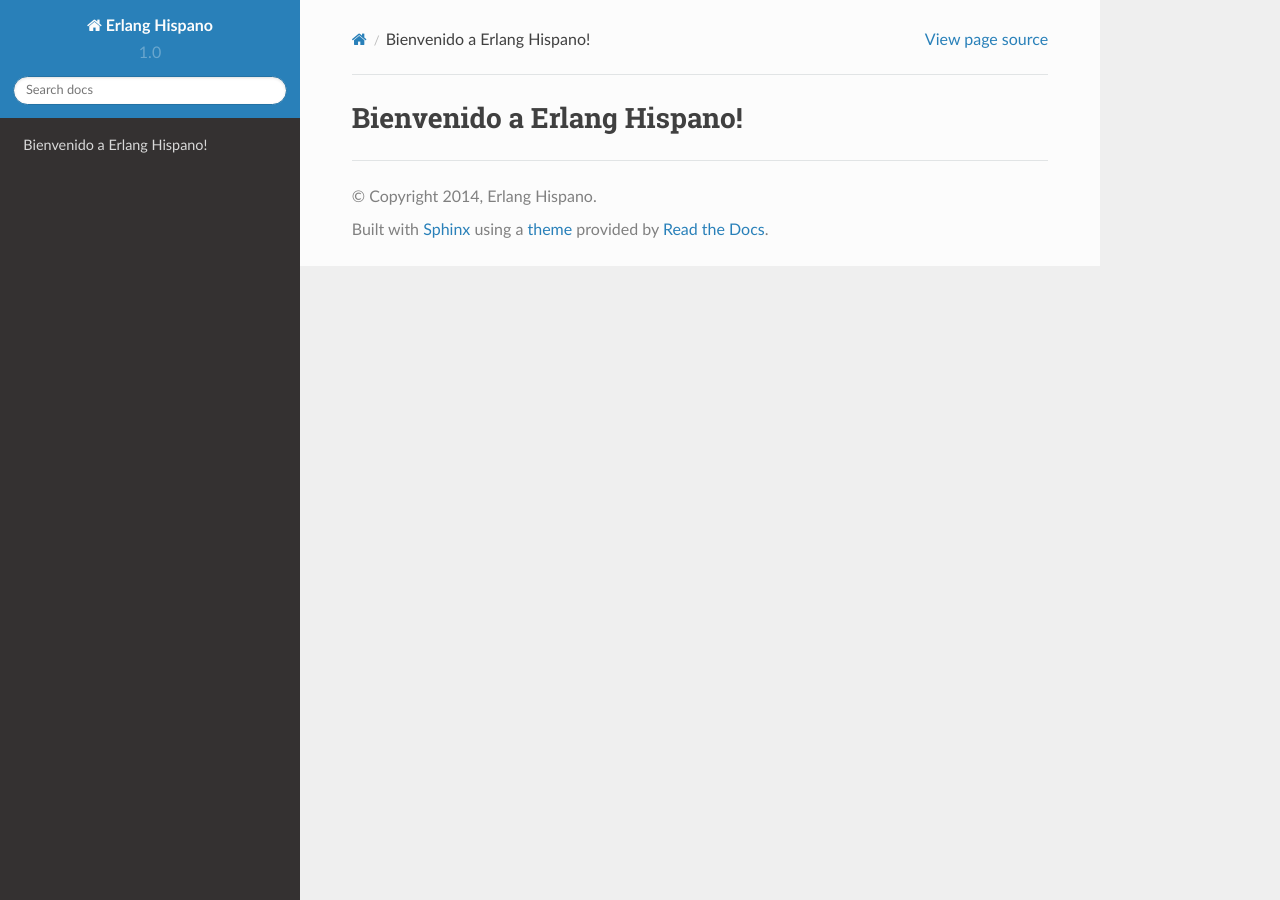
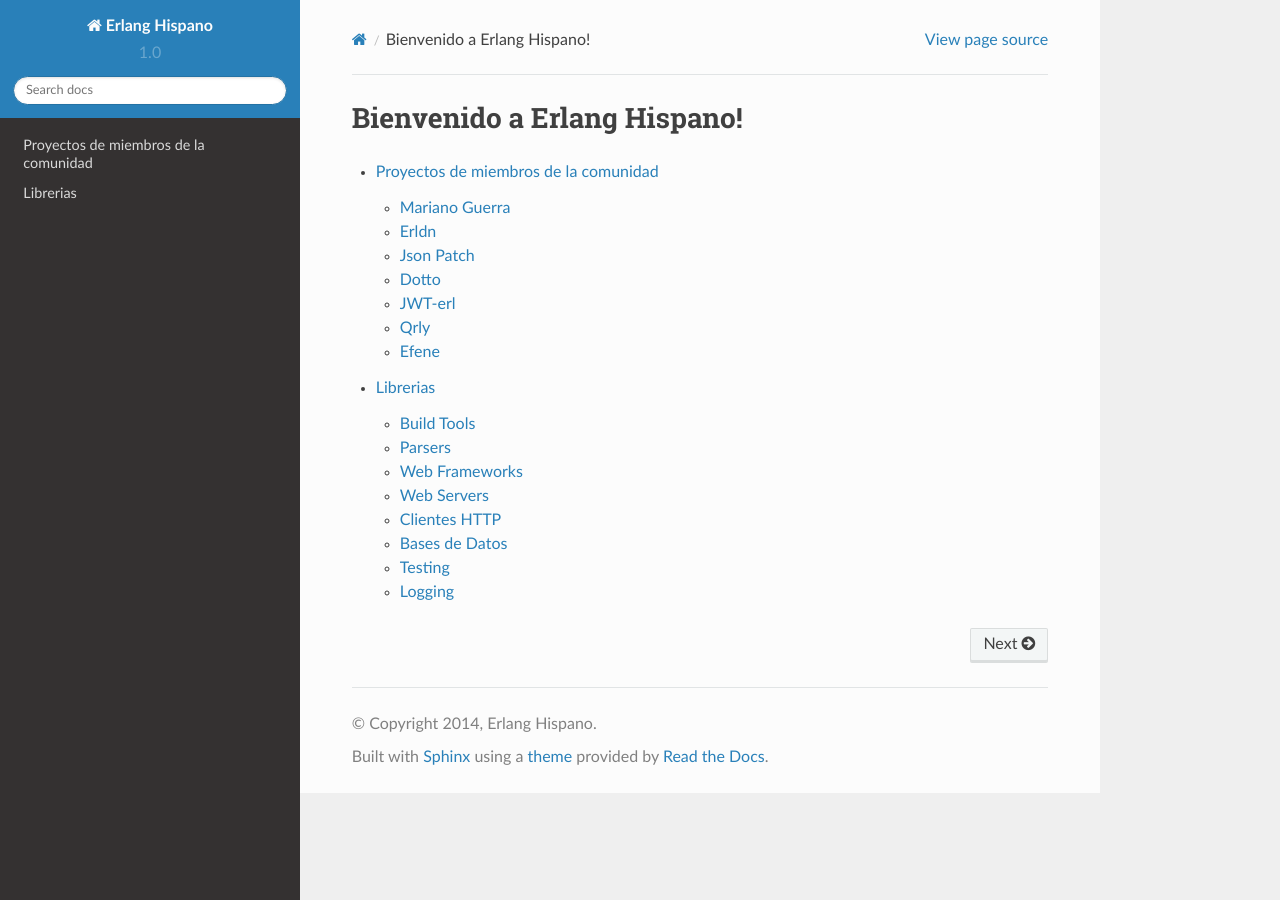
Before and after one commit to ErlangHispano/erlanghispano.github.io, a Sphinx documentation site: the page built from source/index.rst, in a window 1280 px wide. Built offline with Sphinx 7.4.7 and the Read the Docs theme 2.0.0, drawn with Linux system fonts in a browser that asks for light colours.

Commit message:
bosquejo de pagina proyectos y librerias

```diff
--- a/source/index.rst
+++ b/source/index.rst
@@ -8,3 +8,6 @@
 
 .. toctree::
    :maxdepth: 2
+
+   proyectos
+   librerias
--- /dev/null
+++ b/source/librerias.rst
@@ -0,0 +1,54 @@
+Librerias
+=========
+
+Aqui hay una lista de librerias recomendadas para utilizar en erlang para multiples propositos
+
+Build Tools
+-----------
+
+* erlang.mk
+* rebar
+
+Parsers
+-------
+
+JSON
+....
+
+* jsx
+
+Otros
+.....
+
+* erldn
+
+Web Frameworks
+--------------
+
+* Nitrogen
+* Chicago BOSS
+
+Web Servers
+-----------
+
+* Cowboy
+* Yaws
+
+Clientes HTTP
+-------------
+
+* Hackney
+
+Bases de Datos
+--------------
+
+Testing
+-------
+
+* Common Test
+* EUnit
+
+Logging
+-------
+
+* Lager
--- /dev/null
+++ b/source/proyectos.rst
@@ -0,0 +1,56 @@
+Proyectos de miembros de la comunidad
+=====================================
+
+Mariano Guerra
+--------------
+
+IorioDB
+.......
+
+Una base de dato de streams de eventos programada usando riak_core, soporta
+buckets, streams, usuarios, permisos, eviction de eventos por stream y por
+bucket, pub/sub a traves de una API REST.
+
+https://github.com/marianoguerra/ioriodb
+
+Erldn
+-----
+
+Parser del formato `edn <https://github.com/edn-format/edn>`_.
+
+https://github.com/marianoguerra/erldn
+
+Json Patch
+----------
+
+Implementacion del RFC 6902.
+
+https://github.com/marianoguerra/json-patch.erl
+
+Dotto
+-----
+
+Manipulacion de estructuras de datos data driven.
+
+https://github.com/marianoguerra/dotto
+
+JWT-erl
+-------
+
+Implementacion de `JSON Web Token draft 01 <http://self-issued.info/docs/draft-jones-json-web-token-01.html>`_
+
+https://raw.githubusercontent.com/marianoguerra/jwt-erl
+
+Qrly
+----
+
+Selectores estilo jquery para HTML y XML
+
+https://github.com/marianoguerra/qrly
+
+Efene
+-----
+
+Un lenguaje de programacion para la maquina virtual de erlang
+
+https://github.com/marianoguerra/efene
```
